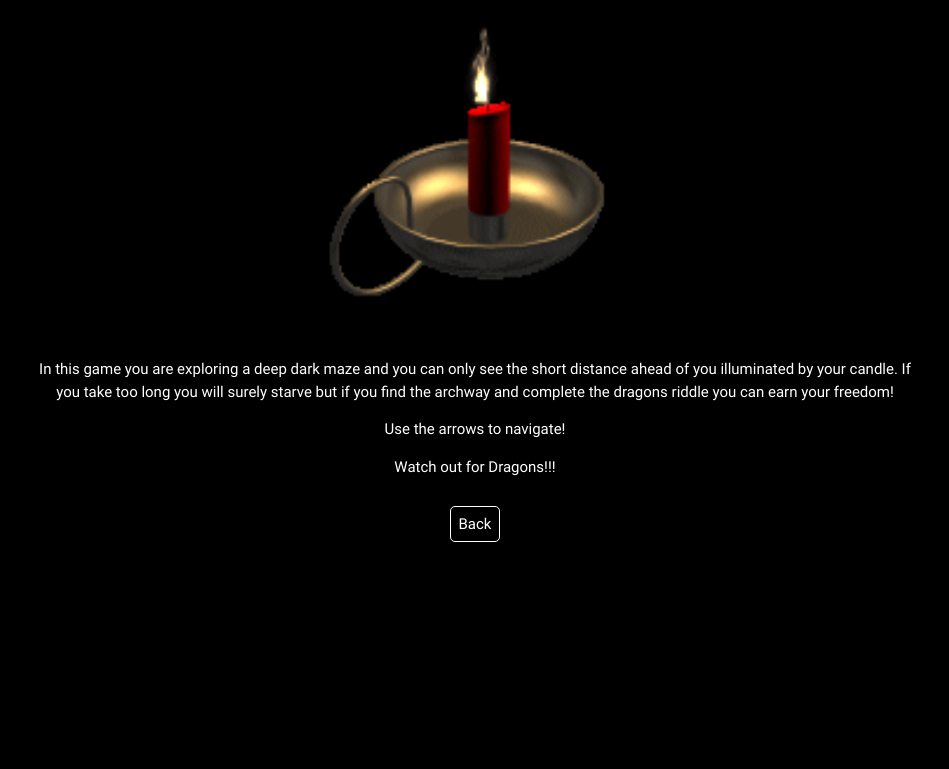
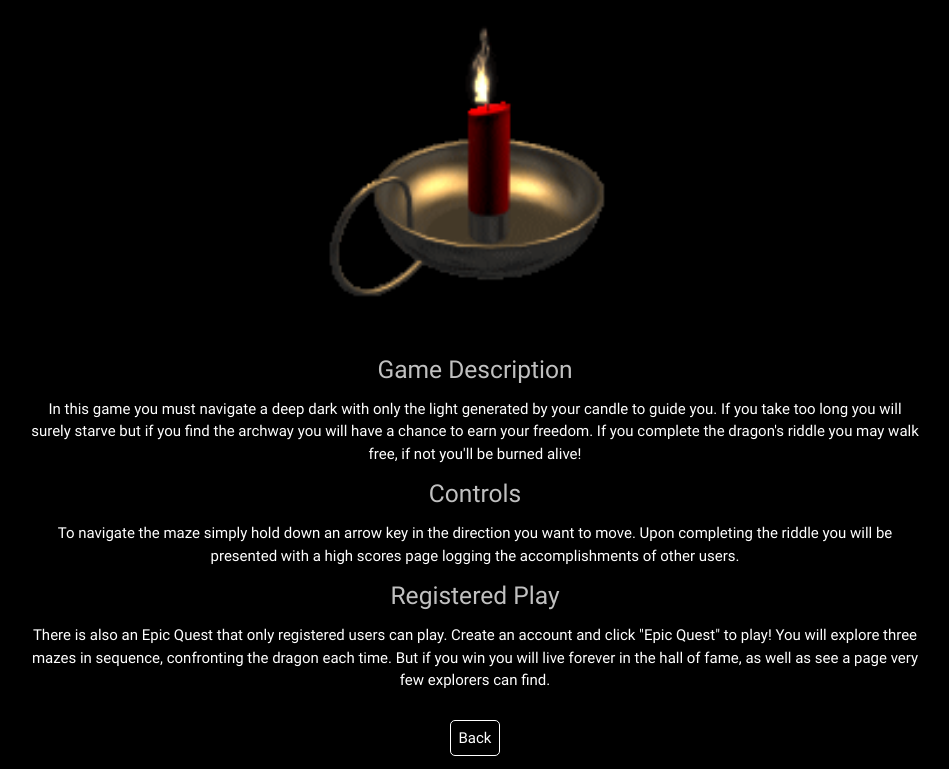
Before and after one commit to candle-in-the-dark/main, a website: page public/readme.html in a window 1280 px wide. Shown: the part 110-879 px from the top of the page, without its empty margins (165-1114 px from the left). Before the commit the page ends 800 px from the top, so only its background shows below. Drawn offline with nearby package versions, Linux system fonts and the light colour scheme.

Commit message:
wrote readme.html

```diff
--- /dev/null
+++ b/public/css/readme.css
@@ -0,0 +1,7 @@
+p {
+  font-size: 15px;
+}
+
+h5 {
+  color: silver;
+}
--- a/public/readme.html
+++ b/public/readme.html
@@ -8,7 +8,7 @@
     <script src="https://cdnjs.cloudflare.com/ajax/libs/jquery/3.1.0/jquery.min.js"></script>
     <script src="https://cdnjs.cloudflare.com/ajax/libs/materialize/0.100.1/js/materialize.min.js"></script>
     <link rel="stylesheet" href="css/style.css">
-    <script defer src="js/readme.js" charset="utf-8"></script>
+    <link rel='stylesheet' href='css/readme.css'>
   </head>
   <body>
 
@@ -27,9 +27,12 @@
       </div>
       <div class="row">
         <div class="col l12 center">
-          <p>In this game you are exploring a deep dark maze and you can only see the short distance ahead of you illuminated by your candle. If you take too long you will surely starve but if you find the archway and complete the dragons riddle you can earn your freedom!</p>
-          <p>Use the arrows to navigate!</p>
-          <p>Watch out for Dragons!!!</p>
+          <h5>Game Description</h5>
+          <p>In this game you must navigate a deep dark with only the light generated by your candle to guide you. If you take too long you will surely starve but if you find the archway you will have a chance to earn your freedom. If you complete the dragon's riddle you may walk free, if not you'll be burned alive!</p>
+          <h5>Controls</h5>
+          <p>To navigate the maze simply hold down an arrow key in the direction you want to move. Upon completing the riddle you will be presented with a high scores page logging the accomplishments of other users.</p>
+          <h5>Registered Play</h5>
+          <p>There is also an Epic Quest that only registered users can play. Create an account and click "Epic Quest" to play! You will explore three mazes in sequence, confronting the dragon each time. But if you win you will live forever in the hall of fame, as well as see a page very few explorers can find.</p>
         </div>
       </div>
       <div class="row">
```
